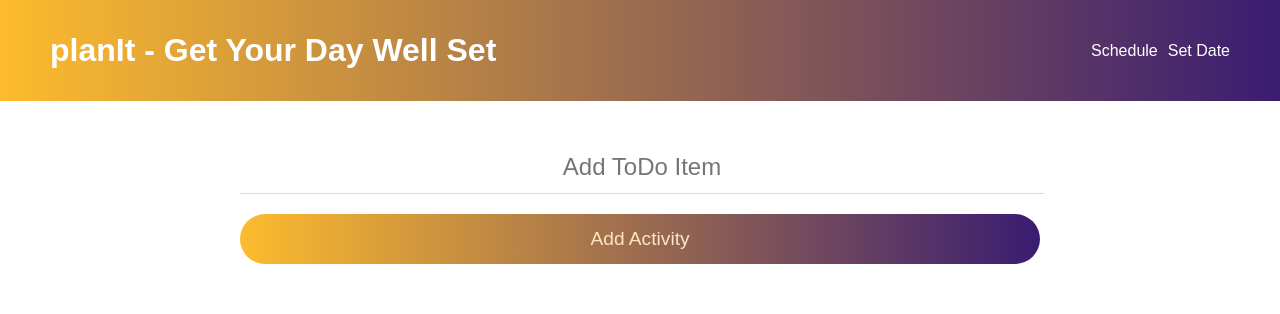
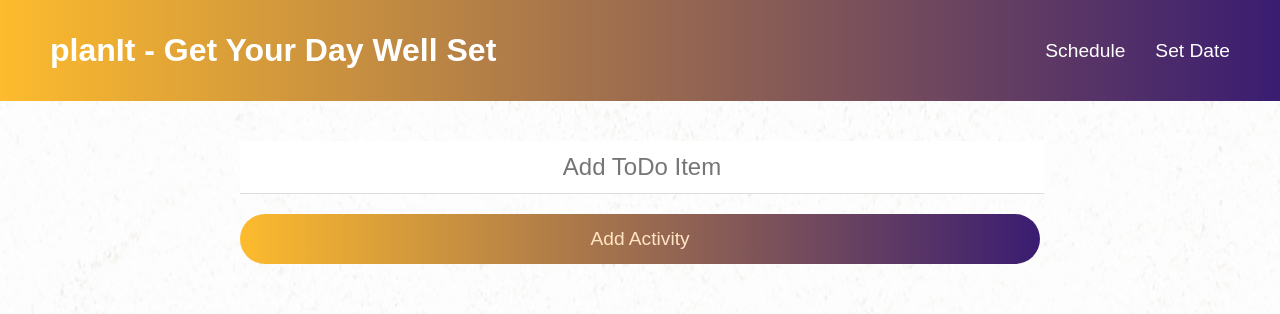
Before and after one commit to chivicoko/planit, a React (Create React App) app: page / in a window 1280 px wide. Shown: the top 314 px of the page. Built offline with nearby package versions, Linux system fonts and the light colour scheme; what @supabase/auth-helpers-react would draw is missing.

Commit message:
add background image

```diff
--- a/public/index.html
+++ b/public/index.html
@@ -24,6 +24,24 @@
       work correctly both with client-side routing and a non-root public URL.
       Learn how to configure a non-root public URL by running `npm run build`.
     -->
+    <style>
+        body {
+            height: 100vh;
+            width: 100vw;
+            position: relative;
+        }
+        body::before {
+            content: "";
+            background: url(texture.png) center/cover no-repeat;
+            opacity: 0.3;
+            position: absolute;
+            top: 0;
+            right: 0;
+            bottom: 0;
+            left: 0;
+            z-index: -1;
+        }
+    </style>
     <title>planIt Time App - Everyday ease</title>
   </head>
   <body>
--- a/src/components/Time.jsx
+++ b/src/components/Time.jsx
@@ -71,9 +71,9 @@ const Time = () => {
                 ?
                 <div className={styles.time}>
                     <h2>Hey there {session.user.email}</h2>
-                    <p>Start of your event</p>
+                    <p className={styles.start}>Start of your event</p>
                     <DateTimePicker onChange={setStart} value={start} />
-                    <p>End of your event</p>
+                    <p className={styles.end}>End of your event</p>
                     <DateTimePicker onChange={setEnd} value={end} label="Basic date time picker" />
 
                     <div className={styles.eventName}>
@@ -82,14 +82,14 @@ const Time = () => {
                     </div>
 
                     <div className={styles.eventDescription}>
-                        <p>Event Description</p>
+                        <p className={styles.eventDescriptionP}>Event Description</p>
                         <textarea name="" id="" cols="51" rows="4" onChange={(e) => setEventDescription(e.target.value)}></textarea>
                     </div>
 
                     <hr />
-                    <button className={styles.eventBtn} onClick={() => createCalendarEvent()}>Create Calendar Event</button>
+                    <button className={styles.eventBtn} id={styles.create} onClick={() => createCalendarEvent()}>Create Calendar Event</button>
                     <br />
-                    <button className={styles.eventBtn} onClick={() => signOut()}>Sign Out</button>
+                    <button className={styles.eventBtn} id={styles.signOut} onClick={() => signOut()}>Sign Out</button>
                 </div>
                 :
                 <div className={styles.time}>
--- a/src/style.module.css
+++ b/src/style.module.css
@@ -27,16 +27,19 @@ body {
 .header ul {
     display: flex;
     justify-content: space-between;
-    gap: 10px;
+    gap: 30px;
 }
 .header ul li {
-    color: #fff;
-    font-size: 1em;
     list-style: none;
 }
 .header ul li a {
     color: #fff;
+    font-size: 1.2em;
     text-decoration: none;
+    transition: all .8s;
+}
+.header ul li a:hover {
+    color: #FDBB2D;
 }
 .todoform {
     width: 100%;
@@ -116,12 +119,23 @@ body {
     justify-content: space-between;
     align-items: center;
 }
+.eventName, .end {
+    margin-top: 60px;
+}
+.eventDescription, #create, #signOut {
+    margin-top: 25px;
+}
 .eventName input {
     width: 94% !important;
     height: 25px;
     padding-inline: 10px;
     border: 2px solid #3A1C71;
     border-radius: 4px;
+}
+.eventName p, .eventDescription p, .start, .end {
+    font-size: large !important;
+    font-weight: 700 !important;
+    line-height: 1px;
 }
 .eventDescription textarea {
     padding-inline: 10px;
```
Also changed, not shown: public/texture.png (added).
